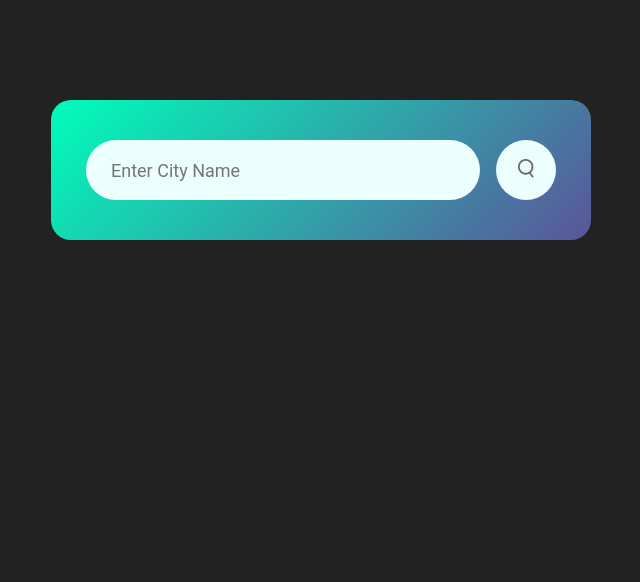
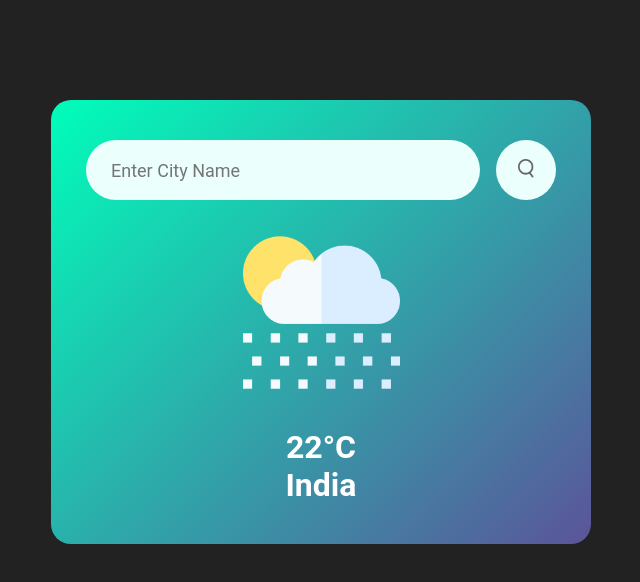
Before and after one commit to harshbahiram/Weather-App, a plain HTML site: page index.html in a window 1280 px wide. Shown: the whole page, without its empty margins (319-959 px from the left). Drawn offline with Linux system fonts and the light colour scheme.

Commit message:
add weather card structure

```diff
--- a/index.html
+++ b/index.html
@@ -12,6 +12,11 @@
             <input type="text" placeholder="Enter City Name" spellcheck="false">
             <button><img src="assests/search.png"></button>
         </div>
+        <div class="weather">
+            <img src="assests/rain.png" class="weather-icon">
+            <h1 class="temp">22°C</h1>
+            <h1 class="city">India</h1>
+        </div>
     </div>
 </body>
 </html>
```
